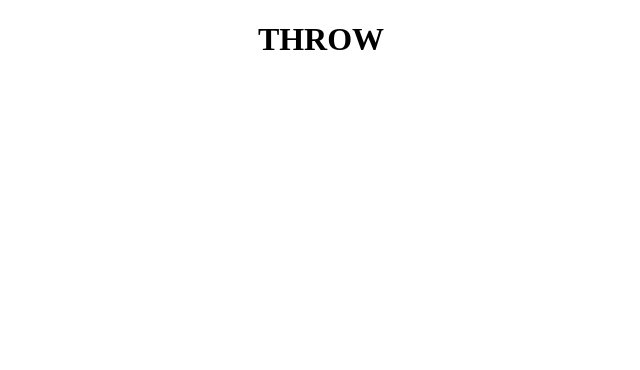
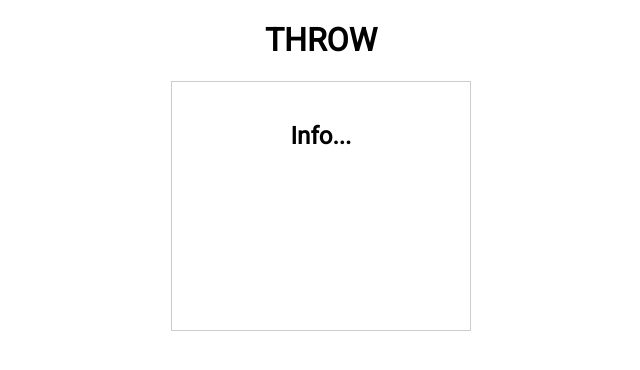
Before and after one commit to michal-1994/project-throw, a plain HTML site: page index.html in a window 1280 px wide. Shown: the whole page, without its empty margins (319-959 px from the left). Drawn offline with Linux system fonts and the light colour scheme.

Commit message:
Add html structure and styles

```diff
--- a/index.html
+++ b/index.html
@@ -8,11 +8,17 @@
     <title>Throw</title>
 
     <link rel="stylesheet" href="./styles/style.css">
+    <link href="https://fonts.googleapis.com/css2?family=Roboto&display=swap" rel="stylesheet">
 </head>
 <body>
     <div class="container">
         <div class="wrapper">
             <h1>THROW</h1>
+
+            <div id="info-block" class="info__block">
+                <h2>Info...</h2>
+                <p id="info-response"></p>
+            </div>
         </div>
     </div>
 
--- a/styles/style.less
+++ b/styles/style.less
@@ -5,6 +5,7 @@
 body {
     margin: 0;
     padding: 0;
+    font-family: 'Roboto', sans-serif;
 }
 
 .container {
@@ -12,12 +13,24 @@ body {
     max-width: 1200px;
     width: 100%;
     padding: 0 20px;
-    height: 100%;
 }
 
 .wrapper {
     display: flex;
     justify-content: center;
     align-items: center;
-    height: 100%;
+    flex-wrap: wrap;
 }
+
+h1 {
+    width: 100%;
+    text-align: center;
+}
+
+.info__block {
+    border: 1px solid rgba(0,0,0,.2);
+    padding: 20px;
+    height: 250px;
+    width: 300px;
+    text-align: center;
+}
```
Also changed, not shown: styles/style.css.
